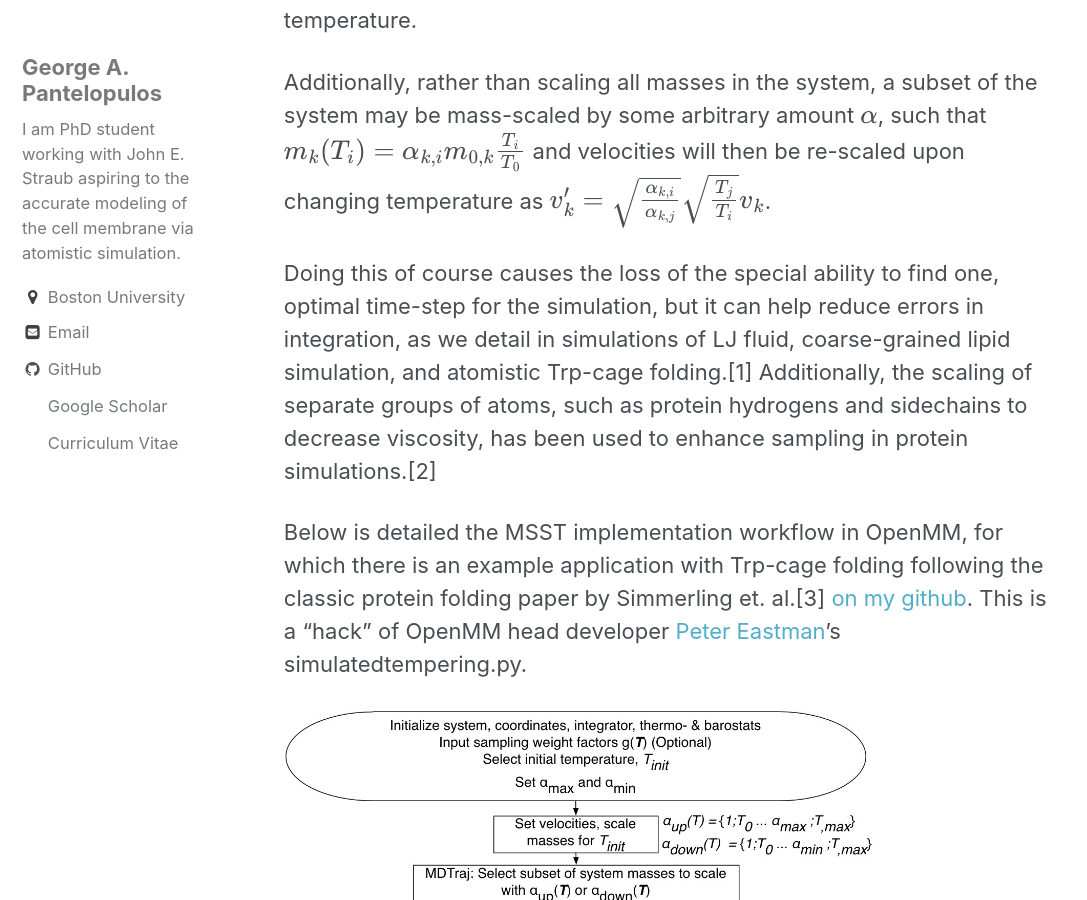
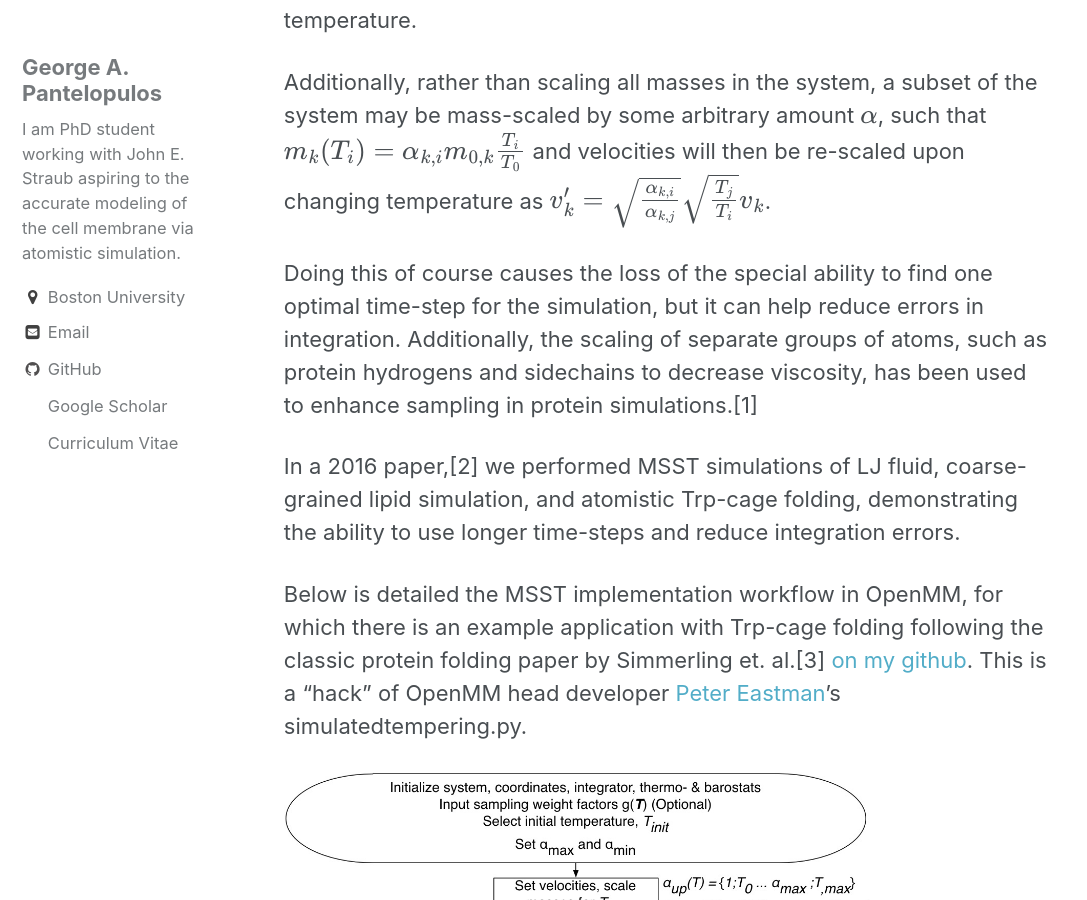
Before and after one commit to gpantel/gpantel.github.io, a Jekyll site: the page built from _posts/2017-06-06-MSST.markdown, in a window 1280 px wide and 900 px high, scrolled down 3679 px. Shown: the whole window, without its empty margins (0-1087 px from the left). Built offline with Jekyll 4.4.1, drawn with Linux system fonts in a browser that asks for light colours; formulas are drawn with MathJax 3; some of the changed text lies outside the part shown.

Commit message:
Text edits to MSST post

```diff
--- a/_posts/2017-06-06-MSST.markdown
+++ b/_posts/2017-06-06-MSST.markdown
@@ -72,7 +72,10 @@ in which we see that the velocity distributions are independent of temperature.
 
 Additionally, rather than scaling all masses in the system, a subset of the system may be mass-scaled by some arbitrary amount $$\alpha$$, such that $$m_k(T_i) = \alpha_{k,i} m_{0,k}\frac{T_i}{T_0}$$ and velocities will then be re-scaled upon changing temperature as $$v_k' = \sqrt{\frac{\alpha_{k,i}}{\alpha_{k,j}}} \sqrt{\frac{T_j}{T_i}} v_k$$.
 
-Doing this of course causes the loss of the special ability to find one, optimal time-step for the simulation, but it can help reduce errors in integration, as we detail in simulations of LJ fluid, coarse-grained lipid simulation, and atomistic Trp-cage folding.[1] Additionally, the scaling of separate groups of atoms, such as protein hydrogens and sidechains to decrease viscosity, has been used to enhance sampling in protein simulations.[2]
+Doing this of course causes the loss of the special ability to find one optimal time-step for the simulation, but it can help reduce errors in integration. Additionally, the scaling of separate groups of atoms, such as protein hydrogens and sidechains to decrease viscosity, has been used to enhance sampling in protein simulations.[1]
+
+
+In a 2016 paper,[2] we performed MSST simulations of LJ fluid, coarse-grained lipid simulation, and atomistic Trp-cage folding, demonstrating the ability to use longer time-steps and reduce integration errors.
 
 Below is detailed the MSST implementation workflow in OpenMM, for which there is an example application with Trp-cage folding following the classic protein folding paper by Simmerling et. al.[3] [on my github](https://github.com/gpantel/MD_methods-and-analysis/tree/master/MSST). This is a "hack" of OpenMM head developer [Peter Eastman](https://github.com/peastman)'s simulatedtempering.py.
 
@@ -84,8 +87,8 @@ The  MSST method, or its accompanying Mass-Scaling Replica Exchange Method,[4,5]
 Please read and cite: T. Nagai, G.A. Pantelopulos, T. Takahashi, & J.E. Straub "On the use of mass scaling for stable and efficient simulated tempering with molecular dynamics," *J. Comp. Chem.* **27** 2017-2028 (2016).
 
 References:
-[1] T. Nagai, G.A. Pantelopulos, T. Takahashi, & J.E. Straub "On the use of mass scaling for stable and efficient simulated tempering with molecular dynamics," *J. Comp. Chem.* **27** 2017-2028 (2016).
-[2] Lin, I.-C. & Tuckerman, M. E. "Enhanced Conformational Sampling of Peptides via Reduced Side-Chain and Solvent Masses," *J. Phys. Chem. B* **114**, 15935–15940 (2010).
+[1] Lin, I.-C. & Tuckerman, M. E. "Enhanced Conformational Sampling of Peptides via Reduced Side-Chain and Solvent Masses," *J. Phys. Chem. B* **114**, 15935–15940 (2010).
+[2] T. Nagai, G.A. Pantelopulos, T. Takahashi, & J.E. Straub "On the use of mass scaling for stable and efficient simulated tempering with molecular dynamics," *J. Comp. Chem.* **27** 2017-2028 (2016).
 [3] Simmerling, C., Strockbine, B. & Roitberg, A. E. "All-atom structure prediction and folding simulations of a stable protein," *J. Am. Chem. Soc.* **124**, 11258–11259 (2002).
 [4] Nagai, T. & Takahashi, T. "Mass-scaling replica-exchange molecular dynamics optimizes computational resources with simpler algorithm," *J. Chem. Phys.* **141**, (2014).
 [5] Nagai, T. "General Formalism of Mass Scaling Approach for Replica-Exchange Molecular Dynamics and its Application," *J. Phys. Soc. Japan* **86**, 14003 (2017).
```
Also changed, not shown: 3 other files.
